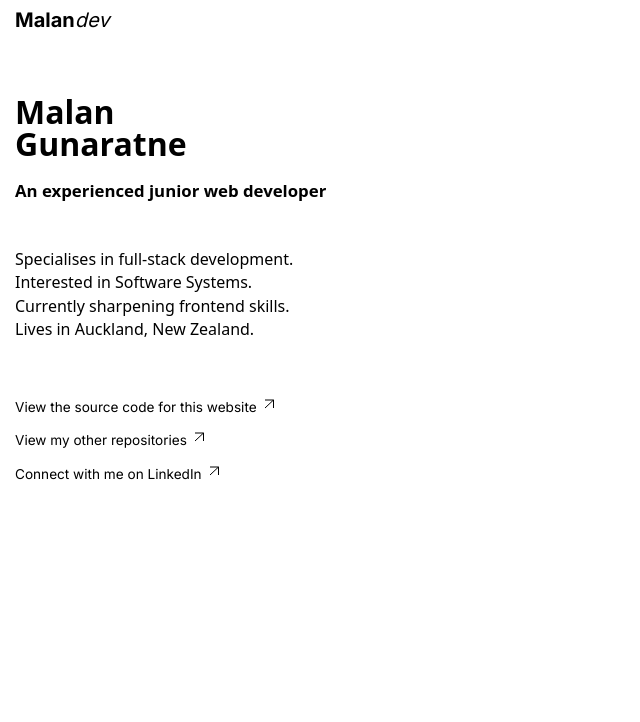
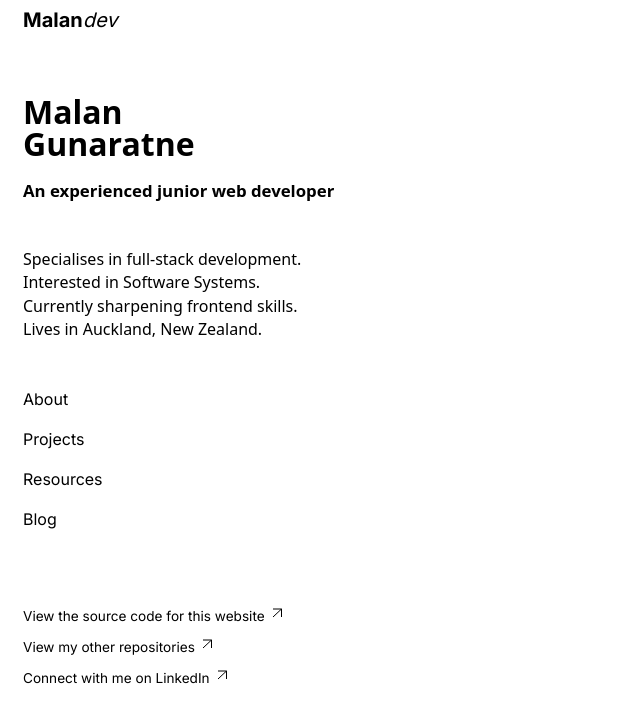
Before and after one commit to malan-g/website--nextjs, a Next.js app: page / in a window 1280 px wide. Shown: the top 722 px of the page, without its empty margins (0-640 px from the left). Built offline with nearby package versions, Linux system fonts and the light colour scheme.

Commit message:
update homepage, link styles

```diff
--- a/src/app/globals.css
+++ b/src/app/globals.css
@@ -4,12 +4,22 @@ header {
 }
 
 body {
-  margin-left: 15px;
+  padding-left: 15px;
 }
 
-.socials {
+nav {
   display: flex;
   flex-direction: column;
-  margin: 10px 10px 10px 0;
-  gap: 0.15rem;
+
+  ul {
+    list-style: none;
+    padding: 0;
+  }
+  .sitemap > li {
+    margin-bottom: 20px;
+  }
+
+  .socials > li {
+    margin-bottom: 15px;
+  }
 }
--- a/src/app/page.tsx
+++ b/src/app/page.tsx
@@ -1,7 +1,7 @@
 import { Heading, SubHeading, Paragraph } from "@/components/Font";
 import Spacer from "@/components/Layout/Spacer";
-import { socials, SocialType } from "@/lib";
-import { ArrowedExternalLink } from "@/components/Links";
+import { socials, menu, SocialType } from "@/lib";
+import { ArrowedExternalLink, InternalLink } from "@/components/Links";
 
 import { homepage } from "@/lib/pages";
 
@@ -12,17 +12,28 @@ export default function Home() {
       <SubHeading size="sm">{homepage.subtitle}</SubHeading>
       <Spacer size="sm" />
       <Paragraph size="md">{homepage.body}</Paragraph>
-      <Spacer size="lg" />
-      <div className="socials">
+      <Spacer size="sm" />
+      <nav>
+        <ul className="sitemap">
+          {menu.map((item) => (
+            <li key={item.label}>
+              <InternalLink label={item.label} link={item.link} />
+            </li>
+          ))}
+        </ul>
+        <Spacer size="md" />
+        <ul className="socials">
           {socials.map((social: SocialType) => (
+            <li key={social.label}>
               <ArrowedExternalLink
-            key={social.label}
                 title={social.title}
                 label={social.label}
                 link={social.link}
               />
+            </li>
           ))}
-      </div>
+        </ul>
+      </nav>
     </main>
   );
 }
--- a/src/components/Links/ArrowedExternalLink/index.module.scss
+++ b/src/components/Links/ArrowedExternalLink/index.module.scss
@@ -1,7 +1,6 @@
 .link {
   display: flex;
   column-gap: 2px;
-  margin-bottom: 15px;
 
   svg {
     margin-left: 5px;
```
Lines whose indentation alone changed are shown as unchanged.
